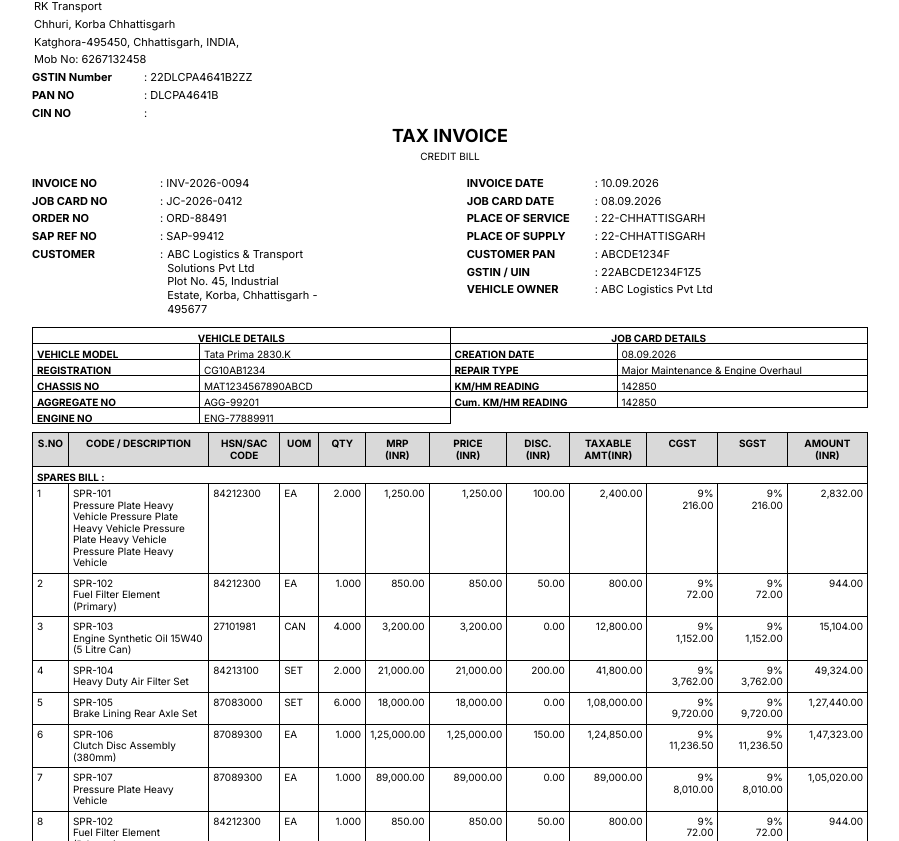
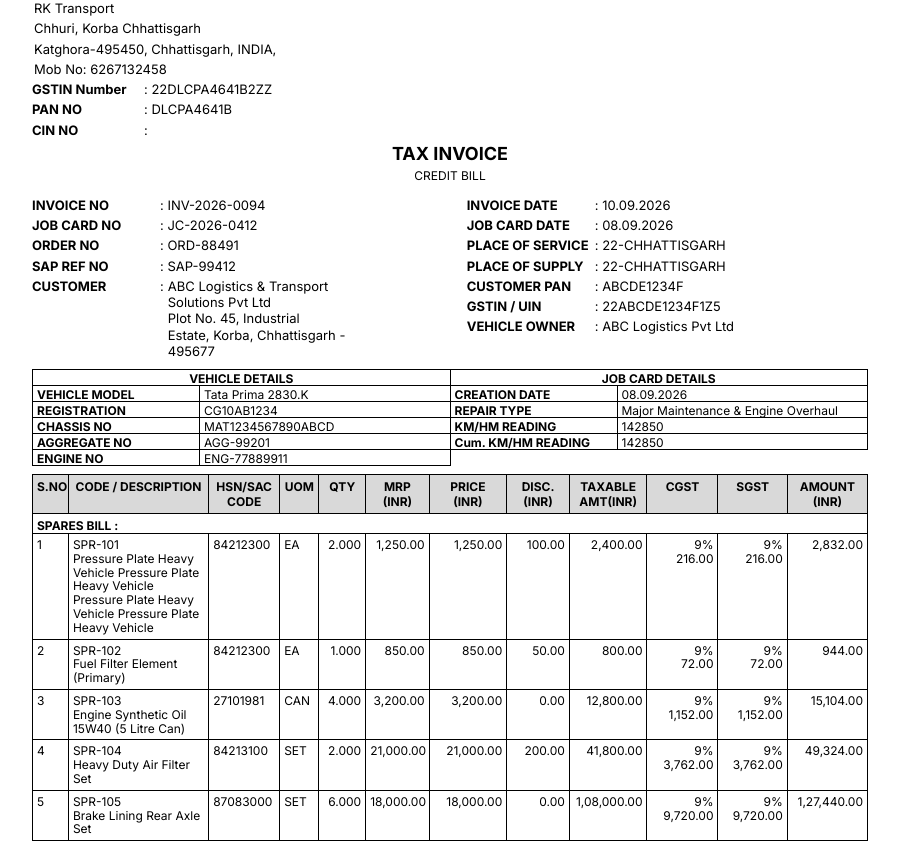
Before and after one commit to adityapandey0027/pdf-gen, a React (Vite) app: page / in a window 1280 px wide. Shown: the part 159-1000 px from the top of the page, without its empty margins (190-1089 px from the left). Built offline with nearby package versions, Linux system fonts and the light colour scheme.

Commit message:
fix: font size increment

```diff
--- a/src/pdf-generate/TaxInvoice.jsx
+++ b/src/pdf-generate/TaxInvoice.jsx
@@ -167,7 +167,7 @@
         return (
           <div
             key={page.pageNumber}
-            className="print-page-container relative mx-auto max-w-[900px] bg-white p-8 text-[11px] leading-[1.25] text-black shadow print:shadow-none print:p-0 font-sans mb-8 print:mb-0 print:break-after-page flex flex-col justify-between min-h-[1050px] print:min-h-0 pb-10"
+            className="print-page-container relative mx-auto max-w-[900px] bg-white p-8 text-[13px] leading-[1.25] text-black shadow print:shadow-none print:p-0 font-sans mb-8 print:mb-0 print:break-after-page flex flex-col justify-between min-h-[1050px] print:min-h-0 pb-10"
           >
             <div className="pb-8">
               <Header invoice={invoice} pageNumber={page.pageNumber} totalPages={page.totalPages} isSpareInvoice={isSpareInvoice} />
--- a/src/pdf-generate/components/Footer.jsx
+++ b/src/pdf-generate/components/Footer.jsx
@@ -5,10 +5,10 @@
   if (!isLastPage) return null;
 
   return (
-    <div className="mt-4 text-[10px] leading-[1.7] font-sans">
+    <div className="mt-4 text-[12px] leading-[1.7] font-sans">
       {/* Terms & Conditions */}
       <div>
-        <div className="font-bold text-[13px] uppercase">
+        <div className="font-bold text-[15px] uppercase">
           TERMS AND CONDITIONS :
         </div>
 
@@ -26,7 +26,7 @@
       </div>
 
       {/* Signature section */}
-      <div className="mt-7 flex text-[12px] justify-center gap-45 text-center">
+      <div className="mt-7 flex text-[14px] justify-center gap-45 text-center">
         {/* Customer */}
         <div className="flex flex-col justify-end">
           <div className="font-bold">
--- a/src/pdf-generate/components/Header.jsx
+++ b/src/pdf-generate/components/Header.jsx
@@ -34,7 +34,7 @@
           <tr>
             <td colSpan={2} className="border-none text-center pt-0">
               <div className="text-lg font-bold">TAX INVOICE</div>
-              <div className="text-[10px]">CREDIT BILL</div>
+              <div className="text-[12px]">CREDIT BILL</div>
             </td>
           </tr>
         </tbody>
--- a/src/pdf-generate/components/ItemsTable.jsx
+++ b/src/pdf-generate/components/ItemsTable.jsx
@@ -13,9 +13,9 @@
     roundedGrand,
 }) {
     const headerClass =
-        "border border-black bg-[#D9D9D9] text-black custom-header text-[10px] font-bold p-1 text-center align-top";
+        "border border-black bg-[#D9D9D9] text-black custom-header text-[12px] font-bold p-1 text-center align-top";
     const cellClass =
-        "border border-black p-1 text-[10px] leading-[1.15] align-top";
+        "border border-black p-1 text-[12px] leading-[1.15] align-top";
 
     const totalCols = isSpareInvoice
         ? isInterState
@@ -88,7 +88,7 @@
     }
 
     return (
-        <table className="invoice-items-table w-full border-collapse table-fixed mt-2 text-[10px] font-sans">
+        <table className="invoice-items-table w-full border-collapse table-fixed mt-2 text-[12px] font-sans">
             <colgroup>
                 {columnWidths.map((width, index) => (
                     <col key={index} style={{ width }} />
--- a/src/pdf-generate/components/PageMetaFooter.jsx
+++ b/src/pdf-generate/components/PageMetaFooter.jsx
@@ -3,7 +3,7 @@
 
 export default function PageMetaFooter({ pageNumber, totalPages }) {
   return (
-    <div className="print-meta-footer mt-auto pt-2 flex justify-between text-[10px] text-gray-600 font-semibold bg-white">
+    <div className="print-meta-footer mt-auto pt-2 flex justify-between text-[12px] text-gray-600 font-semibold bg-white">
       <span>Printed on : {fmtDateTime(new Date())}</span>
       <span>Page {pageNumber} of {totalPages}</span>
     </div>
--- a/src/pdf-generate/components/TaxSummary.jsx
+++ b/src/pdf-generate/components/TaxSummary.jsx
@@ -12,8 +12,8 @@
   reverseCharge,
 }) {
   return (
-    <div className="mt-2 text-[10px] font-sans">
-      <table className="w-[50%] border-collapse border border-black text-[9.5px]">
+    <div className="mt-2 text-[12px] font-sans">
+      <table className="w-[50%] border-collapse border border-black text-[11.5px]">
         <thead>
           <tr>
             <th className="border border-black font-bold p-1 text-center">Tax %</th>
--- a/src/pdf-generate/components/VehicleDetails.jsx
+++ b/src/pdf-generate/components/VehicleDetails.jsx
@@ -6,10 +6,10 @@
   "border border-black font-bold text-center px-1 h-4 text-black align-bottom leading-none";
 
 const cellClass =
-  "border border-black px-1 h-4 text-[10px] leading-none align-bottom";
+  "border border-black px-1 h-4 text-[12px] leading-none align-bottom";
 
   return (
-    <table className="w-full border-collapse mt-2 mb-0 text-[10px] font-sans">
+    <table className="w-full border-collapse mt-2 mb-0 text-[12px] font-sans">
       <tbody>
         <tr>
           <th colSpan={2} className={sectionHeaderClass}>
```
